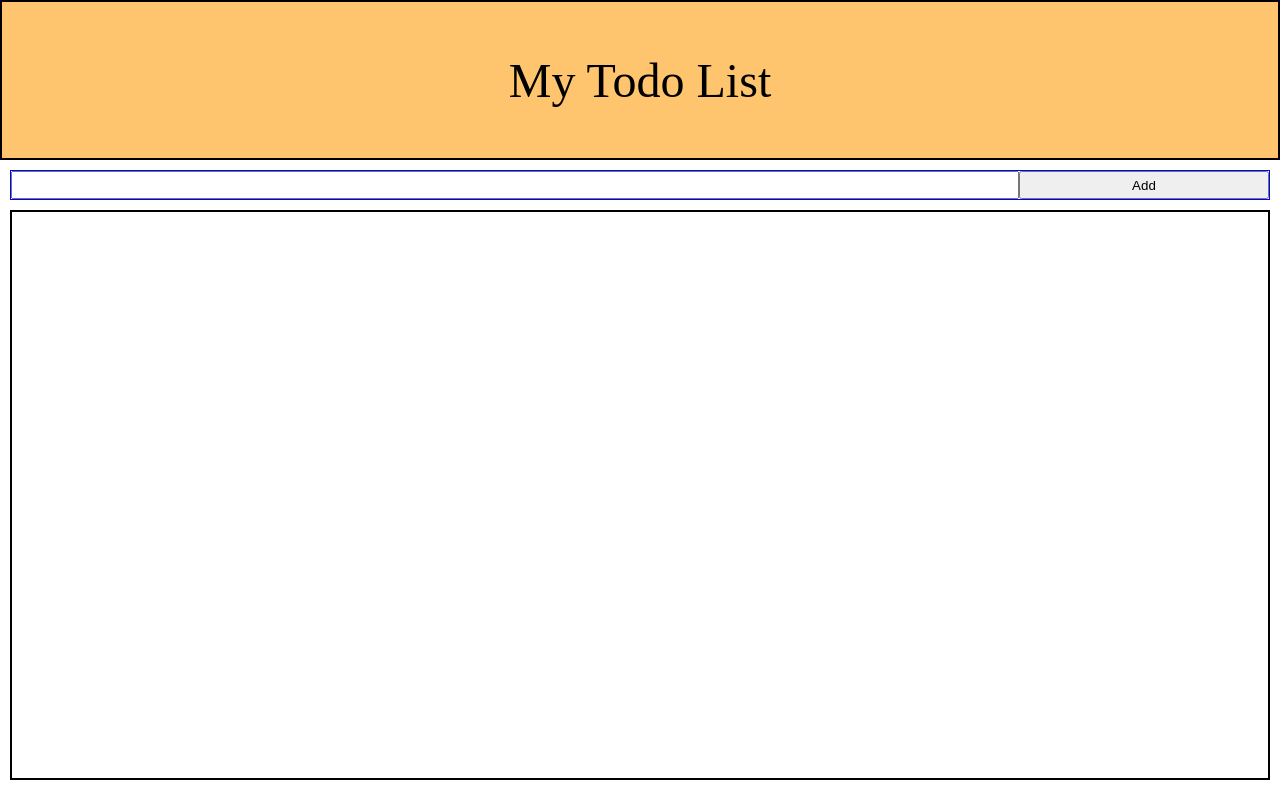
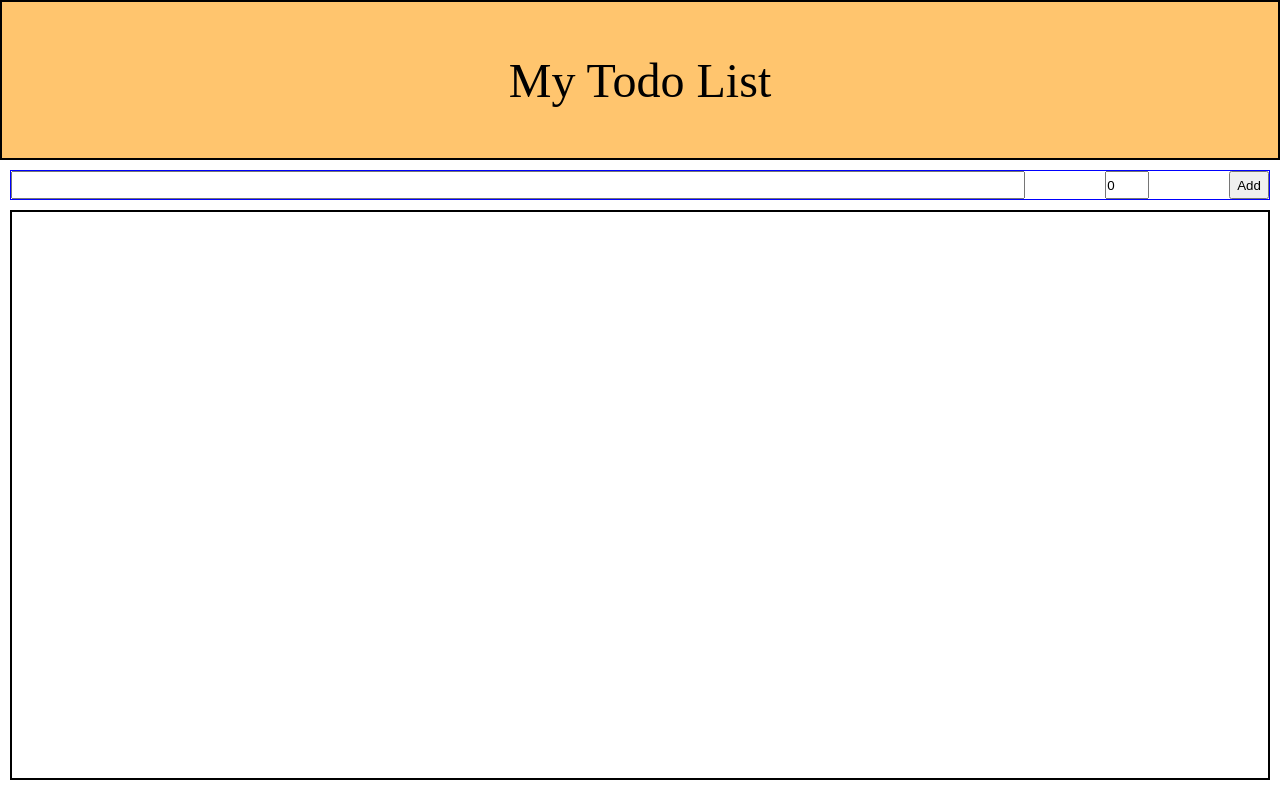
Before and after one commit to leehj8896/priority-todo, a Vue app: page / in a window 1280 px wide. Built offline with nearby package versions, Linux system fonts and the light colour scheme.

Commit message:
우선순위 기능 추가

```diff
--- a/src/App.vue
+++ b/src/App.vue
@@ -27,17 +27,34 @@ export default {
     }
   },
   methods: {
-    addTodo(inputValue) {
+    addTodo(todoInput) {
       console.log('App: addTodo')
-      console.log(`inputValue: ${inputValue}`)
-      if (!inputValue) return
-      this.todoList.push({
-        idx: this.todoList.length > 0
-          ? Math.max(...this.todoList.map((item) => item.idx)) + 1
-          : 1,
-        title: inputValue,
+      console.log(`todoInput: ${todoInput}`)
+      const { title, priority } = todoInput
+      if (!title) return
+      const newItem = {
+        idx: this.todoList.length > 0 ?
+          Math.max(...this.todoList.map((item) => item.idx)) + 1 :
+          1,
+        title,
+        priority,
         done: false
-      })
+      }
+      if (this.todoList.length === 0) {
+        this.todoList.push(newItem)
+      } else {
+        let finished = false
+        for (let i = 0; i < this.todoList.length; i++) {
+          if (this.todoList[i].priority < priority) {
+            continue
+          } else {
+            this.todoList.splice(i, 0, newItem)
+            finished = true
+            break
+          }
+        }
+        if (!finished) this.todoList.push(newItem)
+      }
       console.log('this.todoList', this.todoList)
     },
     removeTodo(todoItem) {
--- a/src/components/AddTodo.vue
+++ b/src/components/AddTodo.vue
@@ -1,6 +1,7 @@
 <template>
   <div class="add-todo">
-    <input class="input-text" type="text" v-model="inputValue">
+    <input class="input-text" type="text" v-model="inputTitle">
+    <input class="input-priority" type="text" v-model="priority">
     <input class="add-btn" type="button" value="Add" v-on:click="addTodo">
   </div>
 </template>
@@ -13,14 +14,18 @@ export default {
   },
   data() {
     return {
-      inputValue: ''
+      inputTitle: '',
+      priority: 0,
     }
   },
   methods: {
     addTodo() {
       console.log('AddTodo: onClickAdd')
-      this.$emit('add-todo', this.inputValue)
-      this.inputValue = ''
+      this.$emit('add-todo', {
+        title: this.inputTitle,
+        priority: parseInt(this.priority),
+      })
+      this.inputTitle = ''
     }
   },
 }
@@ -40,7 +45,11 @@ export default {
 .input-text {
   flex-basis: 80%;
 }
+.input-priority {
+  width: 40px;
+  padding: 0;
+}
 .add-btn {
-  flex-basis: 20%;
+  width: 40px;
 }
 </style>
--- a/src/components/TodoList.vue
+++ b/src/components/TodoList.vue
@@ -1,8 +1,9 @@
 <template>
   <div class="todo-list">
-    <div class="todo-item"
+    <div
       v-for="(item, i) in todoList"
       v-bind:key="`todo${i}`"
+      v-bind:class="`todo-item`"
     >
       <p>{{ item.title }}</p>
       <input type="checkbox" v-if="item.checked" checked>
@@ -42,10 +43,10 @@ export default {
   display: flex;
   flex-direction: column;
   align-content: center;
-  gap: 3px;
+  gap: 0px;
 }
 .todo-item {
-  border: 1px solid red;
+  border: 1px solid grey;
   height: 60px;
   display: flex;
   flex-direction: row;
--- a/src/type/todo.ts
+++ b/src/type/todo.ts
@@ -4,4 +4,5 @@ export interface Todo {
 	date: string
   description: string
   done: boolean
+  priority: number
 }
```
